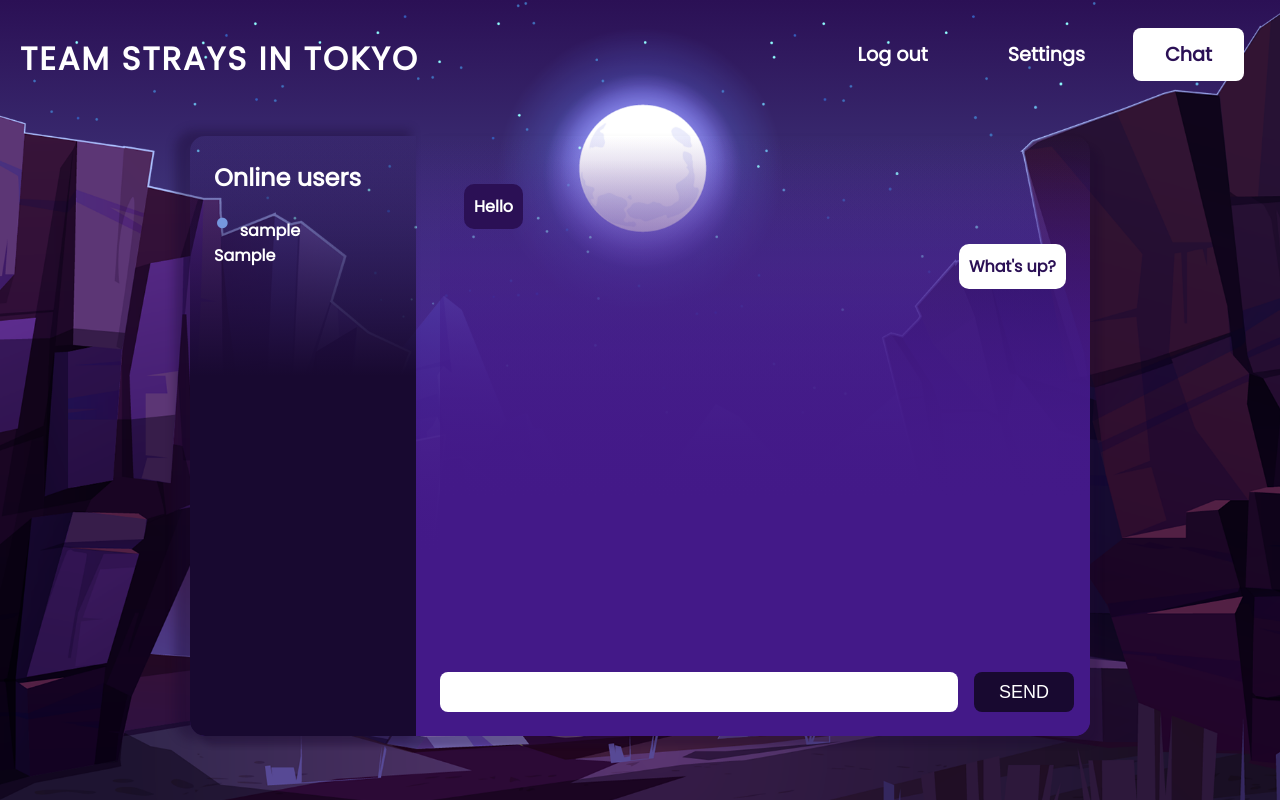
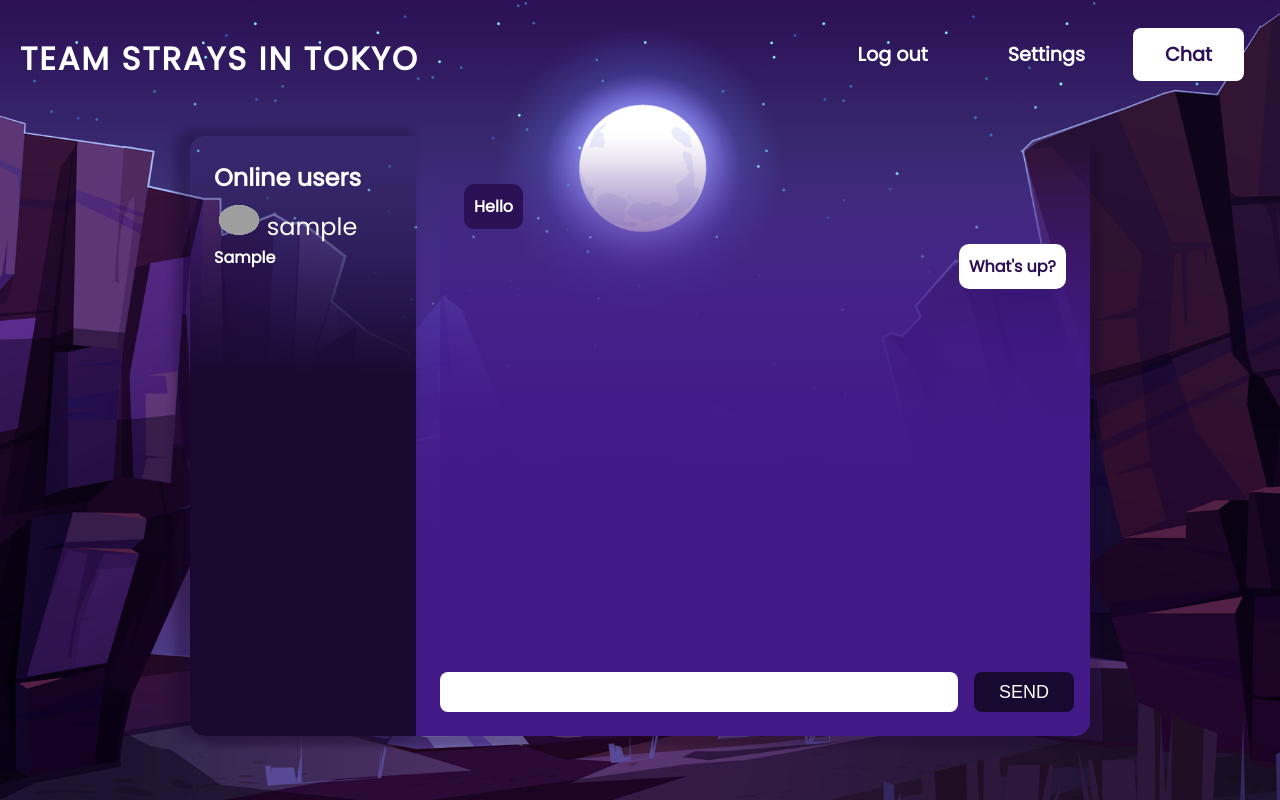
Before and after one commit to PotLid/strays-in-tokyo, a Python web app: template frontend/templates/chat.html in a window 1280 px wide. Run offline with Jinja, Linux system fonts and the light colour scheme; the template is opened without the code that fills it: most values are stand-ins (such as "Sample title", 1, 10 or a date in 2020); grey boxes are pictures that could not be loaded.

Commit message:
Added profile pictures to online users

```diff
--- a/backend/userHandling.py
+++ b/backend/userHandling.py
@@ -278,7 +278,6 @@
     if user_info != None:
         server.MyTCPHandler.userCollection.update_one({"email": email}, {"$set":{"authenticated_token": b''}})
     return
-
 def onlineUsers():
     final_list = []
     all_users = server.MyTCPHandler.userCollection.find({})
@@ -293,15 +292,18 @@
                 email = email.decode()
                 email = email.replace('&', '&amp;').replace('<', '&lt;').replace('>', '&gt;')
                 logged_in_users['username'] = email
+                logged_in_users['profile_picture_name'] = user['profile_picture'].decode()
             if user['email'].count(b'@') > 1:
                 last_needed_character =  user['email'].rfind(b'@')
                 email = user['email'][0:last_needed_character]
                 email = email.decode()
                 email = email.replace('&', '&amp;').replace('<', '&lt;').replace('>', '&gt;')
                 logged_in_users['username'] = email
+                logged_in_users['profile_picture_name'] = user['profile_picture'].decode()
             if user['email'].count(b'@') == 0:
                 email = user['email'].decode()
                 email = email.replace('&', '&amp;').replace('<', '&lt;').replace('>', '&gt;')
                 logged_in_users['username'] = email
+                logged_in_users['profile_picture_name'] = user['profile_picture'].decode()
             final_list.append(logged_in_users)
     return final_list
--- a/frontend/static/Chat.css
+++ b/frontend/static/Chat.css
@@ -52,6 +52,7 @@
 
 .users {
   padding: 1.5rem;
+  overflow: auto;
   background-image: linear-gradient(to bottom, #44198800, #180930 40%);
   box-shadow: -10px -1px 10px 5px #1809305c;
   width: 300px;
@@ -198,28 +199,40 @@
   list-style: none; /* Remove default bullets */
 }
 
-ul li::before {
-  content: "\2022";
-  color: #7597de;
-  font-weight: bold;
-  font-size: 2.3rem;
-  display: inline-block;
-  width: 0.7em;
-  height: 0px;
+ul .buttonuser {
+  display: block;
+
+  margin-right: 1rem;
+  margin-top: 0.5rem;
+  padding: 0.1rem 0.3rem;
+
+  font-size: 150%;
+  font-family: 'Poppins';
+  color: #ffffff;
+  background-color: #ffffff00;
+
+  border-radius: 0.5rem;
+
+  outline: none;
+  border: none;
+  cursor: pointer;
+  -webkit-transition: background-color 200ms ease in;
+  transition: color .2s ease-in;
 }
 
-li:hover {
-  color: #7597de;
+ul .buttonuser:hover {
+  color: #cecece;
   text-decoration: none;
 }
 
-li:link {
+ul .buttonuser:link {
   text-decoration: none;
 }
 
-li:visited {
+.buttonuser:visited {
   text-decoration: none;
 }
+
 
 /*---------------Team Logo-------------*/
 header .team {
@@ -364,6 +377,15 @@
     mix-blend-mode: screen;
 }
 
+section img#kitty {
+  position: relative;
+  border-radius: 50%;
+  margin-right: 0.5rem;
+  height: auto;
+  width: 40px;
+  background-color: #ffffff;
+  z-index: 1;
+}
 /* Custom Scrollbar
    ==========================================================================
 */
--- a/frontend/templates/chat.html
+++ b/frontend/templates/chat.html
@@ -37,7 +37,8 @@
                     <div class = "online_users">
                         <ul>
                             {{loop}}
-                                <li>{{username}}</li>
+                                <button class = "buttonuser" onclick = "pop('{{username}}')">
+                                <img src = "/frontend/static/{{profile_picture_name}}" id = "kitty">{{username}}</button>
                             {{end_loop}}
                         </ul>
                     </div>
@@ -65,4 +66,10 @@
 
         </section>
     </body>
+    <script>
+        function pop(username) {
+            message = "Private message " + username + ":";
+            prompt(message, "");
+        }
+    </script>
 </html>
```
